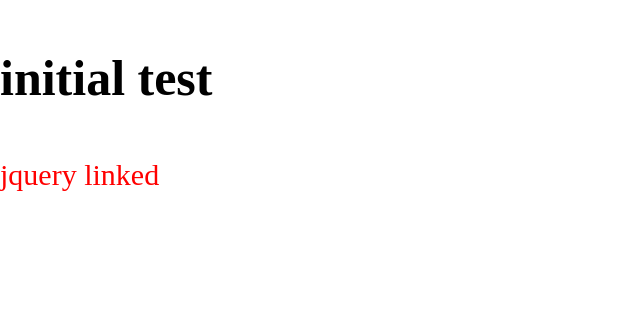
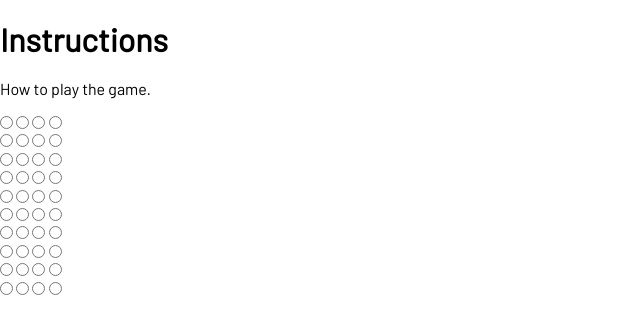
Before and after one commit to DTHutton/hw_05_trivia_game, a plain HTML site: page index.html in a window 1280 px wide. Shown: the whole page, without its empty margins (0-640 px from the left). Drawn offline with nearby package versions, Linux system fonts and the light colour scheme.

Commit message:
added font style, base html, and more pseudo code.

```diff
--- a/assets/css/style.css
+++ b/assets/css/style.css
@@ -1,3 +1,7 @@
+body {
+    font-family: 'Barlow', sans-serif;
+}
+
 .test {
     font-weight: bold;
     font-size: 50px;
--- a/index.html
+++ b/index.html
@@ -7,14 +7,112 @@
     <meta http-equiv="X-UA-Compatible" content="ie=edge">
     <title>hw_05_trivia_game</title>
     <link rel="stylesheet" href="assets/css/normalize.css">
+    <link href="https://fonts.googleapis.com/css?family=Barlow&display=swap" rel="stylesheet">
     <link rel="stylesheet" href="assets/css/style.css">
     <script src="https://ajax.googleapis.com/ajax/libs/jquery/3.4.1/jquery.min.js"></script>
     <script src="assets/javascript/app.js"></script>
 </head>
 
 <body>
-    <p class="test">initial test</p>
-    <p class="test2">jquery test</p>
+    <section class="title">
+        <h1 class="instructions">Instructions</h1>
+        <p class="howTo">How to play the game.</p>
+    </section>
+
+    <section class="timer"></section>
+
+    <main class="container">
+        <section class="questionOneBox">
+            <div class="questionOne"></div>
+            <input type="radio" name="answerOne" class="q1a1 quest1 answer"></input>
+            <input type="radio" name="answerOne" class="q1a2 quest1 answer"></input>
+            <input type="radio" name="answerOne" class="q1a3 quest1 answer"></input>
+            <input type="radio" name="answerOne" class="q1a4 quest1 answer"></input>
+        </section>
+
+        <section class="questionTwoBox">
+            <div class="questionTwo"></div>
+            <input type="radio" name="answerTwo" class="q2a1 quest2 answer"></input>
+            <input type="radio" name="answerTwo" class="q2a2 quest2 answer"></input>
+            <input type="radio" name="answerTwo" class="q2a3 quest2 answer"></input>
+            <input type="radio" name="answerTwo" class="q2a4 quest2 answer"></input>
+        </section>
+
+        <section class="questionThreeBox">
+            <div class="questionThree"></div>
+            <input type="radio" name="answerThree" class="q3a1 quest3 answer"></input>
+            <input type="radio" name="answerThree" class="q3a2 quest3 answer"></input>
+            <input type="radio" name="answerThree" class="q3a3 quest3 answer"></input>
+            <input type="radio" name="answerThree" class="q3a4 quest3 answer"></input>
+        </section>
+
+        <section class="questionFourBox">
+            <div class="questionFour"></div>
+            <input type="radio" name="answerFour" class="q4a1 quest4 answer"></input>
+            <input type="radio" name="answerFour" class="q4a2 quest4 answer"></input>
+            <input type="radio" name="answerFour" class="q4a3 quest4 answer"></input>
+            <input type="radio" name="answerFour" class="q4a4 quest4 answer"></input>
+        </section>
+
+        <section class="questionFiveBox">
+            <div class="questionFive"></div>
+            <input type="radio" name="answerFive" class="q5a1 quest5 answer"></input>
+            <input type="radio" name="answerFive" class="q5a2 quest5 answer"></input>
+            <input type="radio" name="answerFive" class="q5a3 quest5 answer"></input>
+            <input type="radio" name="answerFive" class="q5a4 quest5 answer"></input>
+        </section>
+
+        <section class="questionSixBox">
+            <div class="questionSix"></div>
+            <input type="radio" name="answerSix" class="q6a1 quest6 answer"></input>
+            <input type="radio" name="answerSix" class="q6a2 quest6 answer"></input>
+            <input type="radio" name="answerSix" class="q6a3 quest6 answer"></input>
+            <input type="radio" name="answerSix" class="q6a4 quest6 answer"></input>
+        </section>
+
+        <section class="questionSevenBox">
+            <div class="questionSeven"></div>
+            <input type="radio" name="answerSeven" class="q7a1 quest7 answer"></input>
+            <input type="radio" name="answerSeven" class="q7a2 quest7 answer"></input>
+            <input type="radio" name="answerSeven" class="q7a3 quest7 answer"></input>
+            <input type="radio" name="answerSeven" class="q7a4 quest7 answer"></input>
+        </section>
+
+        <section class="questionEightBox">
+            <div class="questionEight"></div>
+            <input type="radio" name="answerEight" class="q8a1 quest8 answer"></input>
+            <input type="radio" name="answerEight" class="q8a2 quest8 answer"></input>
+            <input type="radio" name="answerEight" class="q8a3 quest8 answer"></input>
+            <input type="radio" name="answerEight" class="q8a4 quest8 answer"></input>
+        </section>
+
+        <section class="questionNineBox">
+            <div class="questionNine"></div>
+            <input type="radio" name="answerNine" class="q9a1 quest9 answer"></input>
+            <input type="radio" name="answerNine" class="q9a2 quest9 answer"></input>
+            <input type="radio" name="answerNine" class="q9a3 quest9 answer"></input>
+            <input type="radio" name="answerNine" class="q9a4 quest9 answer"></input>
+        </section>
+
+        <section class="questionTenBox">
+            <div class="questionTen"></div>
+            <input type="radio" name="answerTen" class="q10a1 quest10 answer"></input>
+            <input type="radio" name="answerTen" class="q10a2 quest10 answer"></input>
+            <input type="radio" name="answerTen" class="q10a3 quest10 answer"></input>
+            <input type="radio" name="answerTen" class="q10a4 quest10 answer"></input>
+        </section>
+
+        <section class="gameOver">
+            <p class="correct"></p>
+            <p class="incorrect"></p>
+            <p class="unanswered"></p>
+        </section>
+
+
+
+    </main>
+
+
 </body>
 
 </html>
```
Also changed, not shown: 1 other file.
